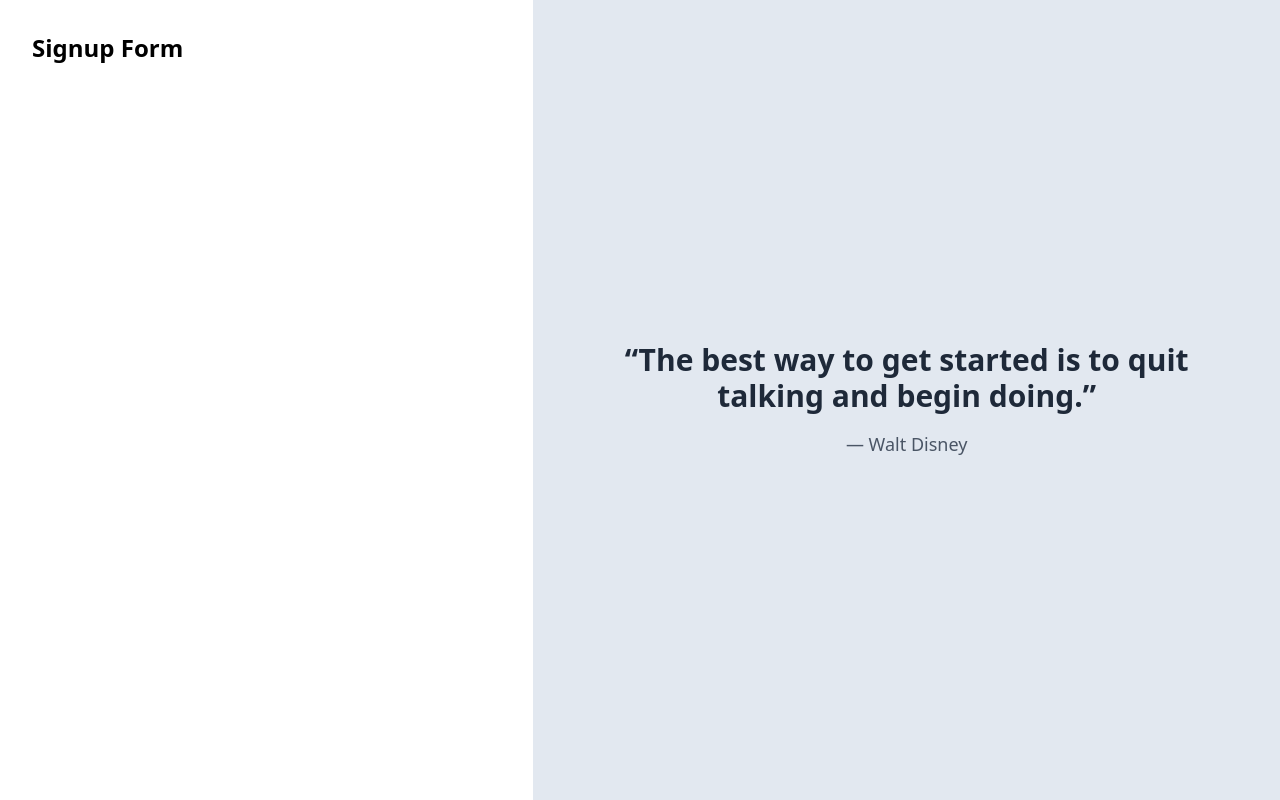
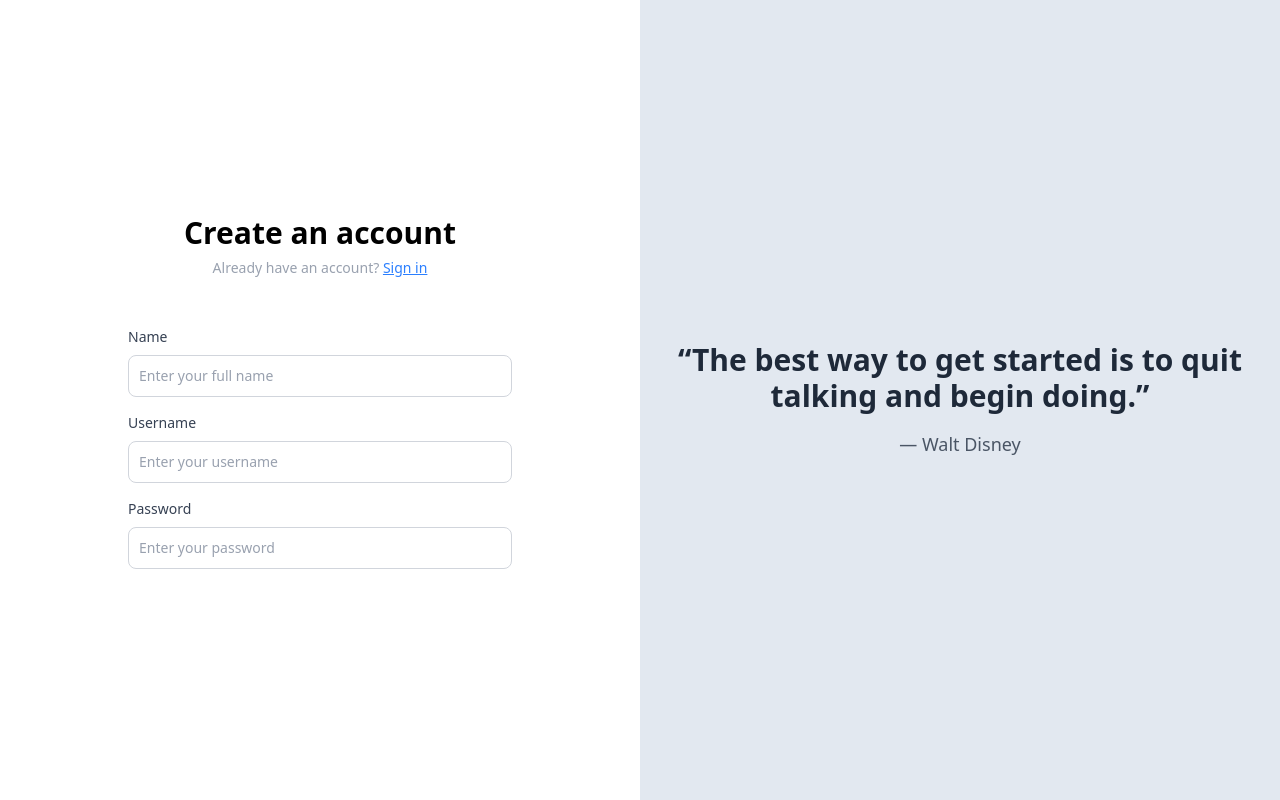
Before and after one commit to tejasekhande1/medium-app, a React (Vite) app: page /signup in a window 1280 px wide. Built offline with nearby package versions, Linux system fonts and the light colour scheme.

Commit message:
Add LabelledInput.tsx for handle inputs

```diff
--- /dev/null
+++ b/src/components/Auth.tsx
@@ -0,0 +1,60 @@
+import type {AuthFormType, SignUpInputProps} from "../types/Auth.types.ts";
+import {Link} from "react-router-dom";
+import LabelledInput from "./LabelledInput.tsx";
+import {useState} from "react";
+import * as React from "react";
+
+function Auth({type}: { type: AuthFormType }) {
+    const [signUpInputs, setSignUpInputs] = useState<SignUpInputProps>({
+        name: "",
+        username: "",
+        password: "",
+    });
+
+    const handleInputChange = (field: keyof SignUpInputProps) => (
+        e: React.ChangeEvent<HTMLInputElement>
+    ) => {
+        setSignUpInputs((prev) => ({
+            ...prev,
+            [field]: e.target.value
+        }));
+    };
+
+    return (
+        <div className="h-screen flex flex-col justify-center items-center">
+            <div className={'text-center mb-12'}>
+                <h1 className="text-3xl font-extrabold mb-1">
+                    Create an account
+                </h1>
+
+                <span className="text-sm text-gray-400">
+                    Already have an account? <Link to="/signin" className="text-blue-500 underline">Sign in</Link>
+                </span>
+            </div>
+
+            <LabelledInput
+                label="Name"
+                placeholder="Enter your full name"
+                value={signUpInputs.name}
+                onChange={handleInputChange('name')}
+            />
+
+            <LabelledInput
+                label="Username"
+                placeholder="Enter your username"
+                value={signUpInputs.username}
+                onChange={handleInputChange('username')}
+            />
+
+            <LabelledInput
+                type="password"
+                label="Password"
+                placeholder="Enter your password"
+                value={signUpInputs.password}
+                onChange={handleInputChange('password')}
+            />
+        </div>
+    );
+}
+
+export default Auth;
--- /dev/null
+++ b/src/components/LabelledInput.tsx
@@ -0,0 +1,21 @@
+import type {LabelledInputProps} from "../types/Auth.types.ts";
+
+function LabelledInput({label, placeholder, onChange, value, type}: LabelledInputProps) {
+    return (
+        <div className="w-full max-w-sm mb-4">
+            <label className="block mb-2 text-sm font-medium text-gray-700">
+                {label}
+            </label>
+            <input
+                type={type || 'text'}
+                value={value}
+                onChange={onChange}
+                className="bg-white border border-gray-300 text-gray-900 text-sm rounded-lg focus:border-blue-500 block w-full p-2.5 placeholder-gray-400 transition-colors"
+                placeholder={placeholder}
+                required
+            />
+        </div>
+    )
+}
+
+export default LabelledInput;
--- a/src/pages/Signup.tsx
+++ b/src/pages/Signup.tsx
@@ -1,14 +1,13 @@
 import Quote from "../components/Quote.tsx";
+import Auth from "../components/Auth.tsx";
 
 function Signup() {
     return (
-        <div className="grid grid-cols-12 h-screen">
-            <div className="col-span-12 md:col-span-5">
-                <h1 className="text-2xl font-semibold p-8">Signup Form</h1>
-            </div>
+        <div className="grid grid-cols-1 md:grid-cols-2 h-screen">
+            <Auth/>
 
-            <div className="col-span-7 invisible md:visible">
-                <Quote />
+            <div className="invisible md:visible">
+                <Quote/>
             </div>
         </div>
     )
--- /dev/null
+++ b/src/types/Auth.types.ts
@@ -0,0 +1,20 @@
+import type {ChangeEvent} from "react";
+
+export enum AuthFormType {
+    SIGNIN = 'SIGNIN',
+    SIGNUP = 'SIGNUP',
+}
+
+export interface LabelledInputProps {
+    label: string,
+    placeholder: string,
+    onChange: (e: ChangeEvent<HTMLInputElement>) => void
+    value: string;
+    type?: 'text' | 'password' | 'email';
+}
+
+export interface SignUpInputProps {
+    name: string,
+    username: string,
+    password: string,
+}
--- a/tsconfig.node.json
+++ b/tsconfig.node.json
@@ -15,10 +15,9 @@
     "noEmit": true,
 
     /* Linting */
-    "strict": true,
+    "strict": false,
     "noUnusedLocals": true,
     "noUnusedParameters": true,
-    "erasableSyntaxOnly": true,
     "noFallthroughCasesInSwitch": true,
     "noUncheckedSideEffectImports": true
   },
```
